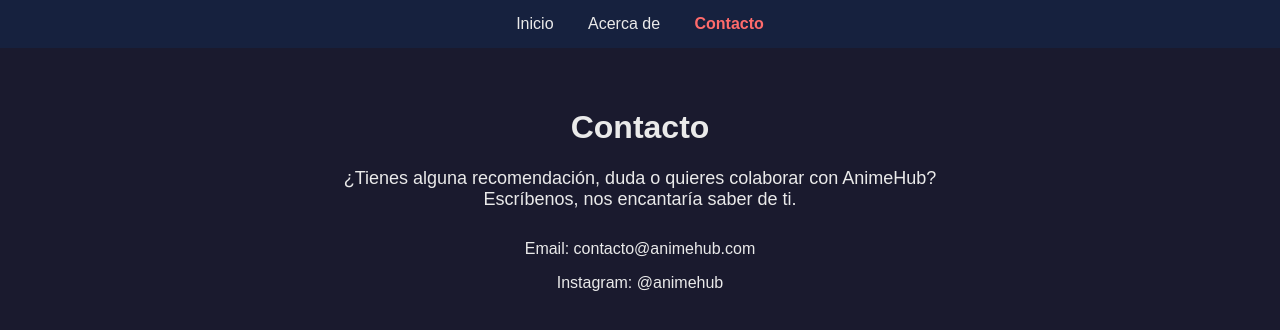
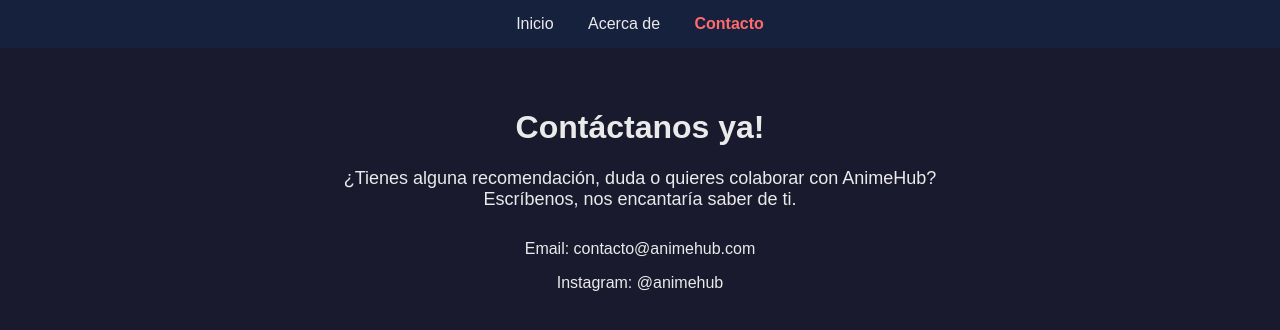
Before and after one commit to jose-ivan123/lab-git-sem02, a plain HTML site: page contact.html in a window 1280 px wide. Drawn offline with Linux system fonts and the light colour scheme.

Commit message:
conflicto: cambio de titulo version A

```diff
--- a/contact.html
+++ b/contact.html
@@ -13,7 +13,7 @@
   </nav>
 
   <div style="padding: 40px; text-align: center;">
-    <h1>Contacto</h1>
+    <h1>Contáctanos ya!</h1>
     <p style="font-size: 18px; max-width: 600px; margin: 0 auto;">
       ¿Tienes alguna recomendación, duda o quieres colaborar con AnimeHub?
       Escríbenos, nos encantaría saber de ti.
```
